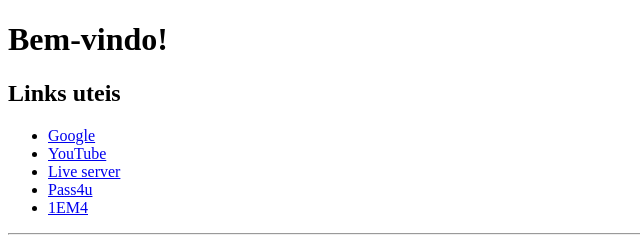
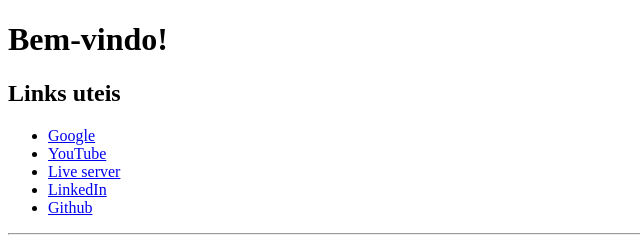
Before and after one commit to pereirathiago/webview-simple-electron, an Electron app: page index.html in a window 1280 px wide. Shown: the top 252 px of the page, 0-640 px from the left. Drawn offline with Linux system fonts and the light colour scheme.

Commit message:
electron

```diff
--- a/index.html
+++ b/index.html
@@ -19,8 +19,8 @@
             <li><a href="https://google.com">Google</a></li>
             <li><a href="https://youtube.com">YouTube</a></li>
             <li><a href="http://localhost:5500/">Live server</a></li>
-            <li><a href="https://pass4u.ml">Pass4u</a></li>
-            <li><a href="http://1em4.ml">1EM4</a></li>
+            <li><a href="https://www.linkedin.com/in/thiago-tp-pereira/">LinkedIn</a></li>
+            <li><a href="https://github.com/ThiagoPereira232">Github</a></li>
         </ul>
 
         <hr>
--- a/package.json
+++ b/package.json
@@ -19,5 +19,8 @@
   "homepage": "https://github.com/ThiagoPereira232/webview-simple-electron#readme",
   "devDependencies": {
     "electron": "^11.0.1"
+  },
+  "dependencies": {
+    "e": "^0.2.1"
   }
 }
```
Also changed, not shown: 1 other file.
